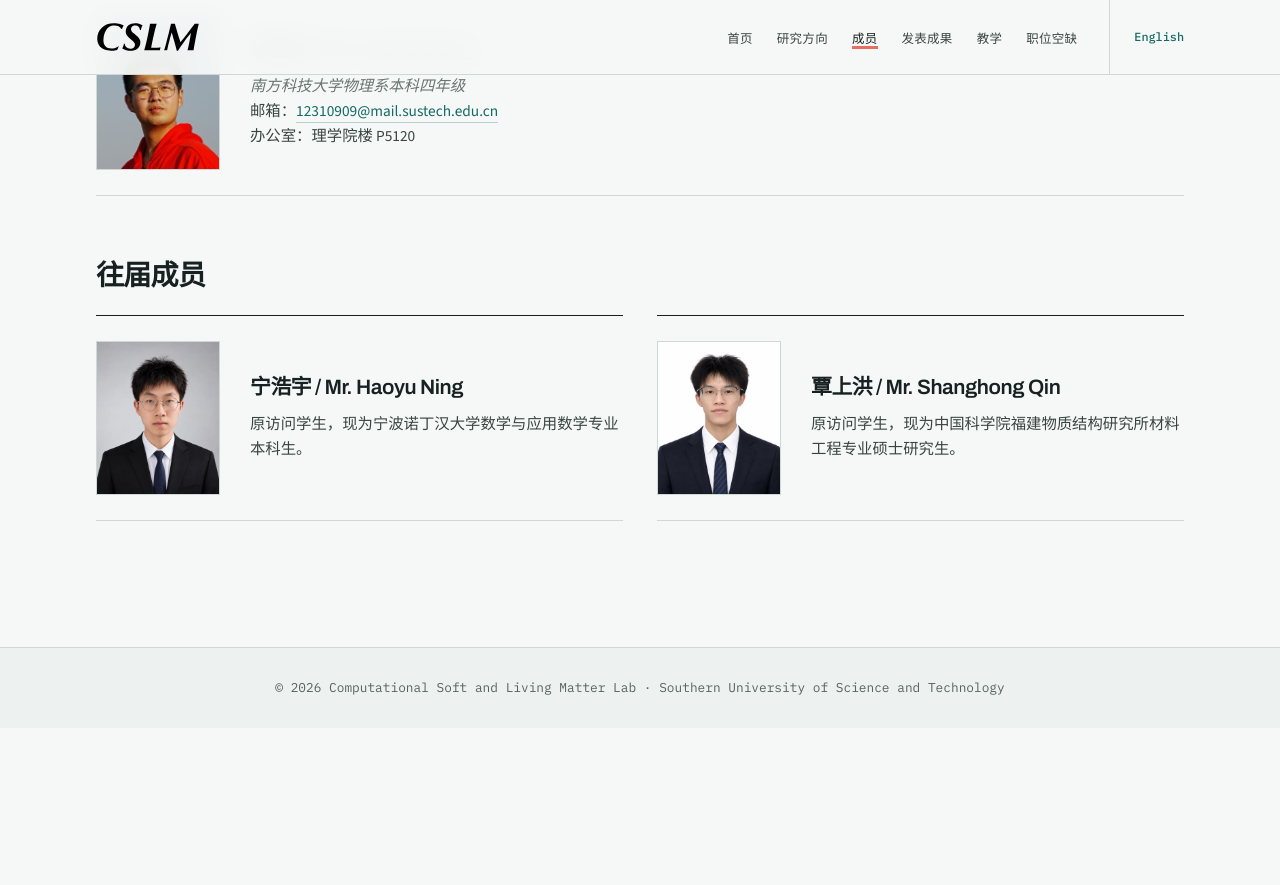
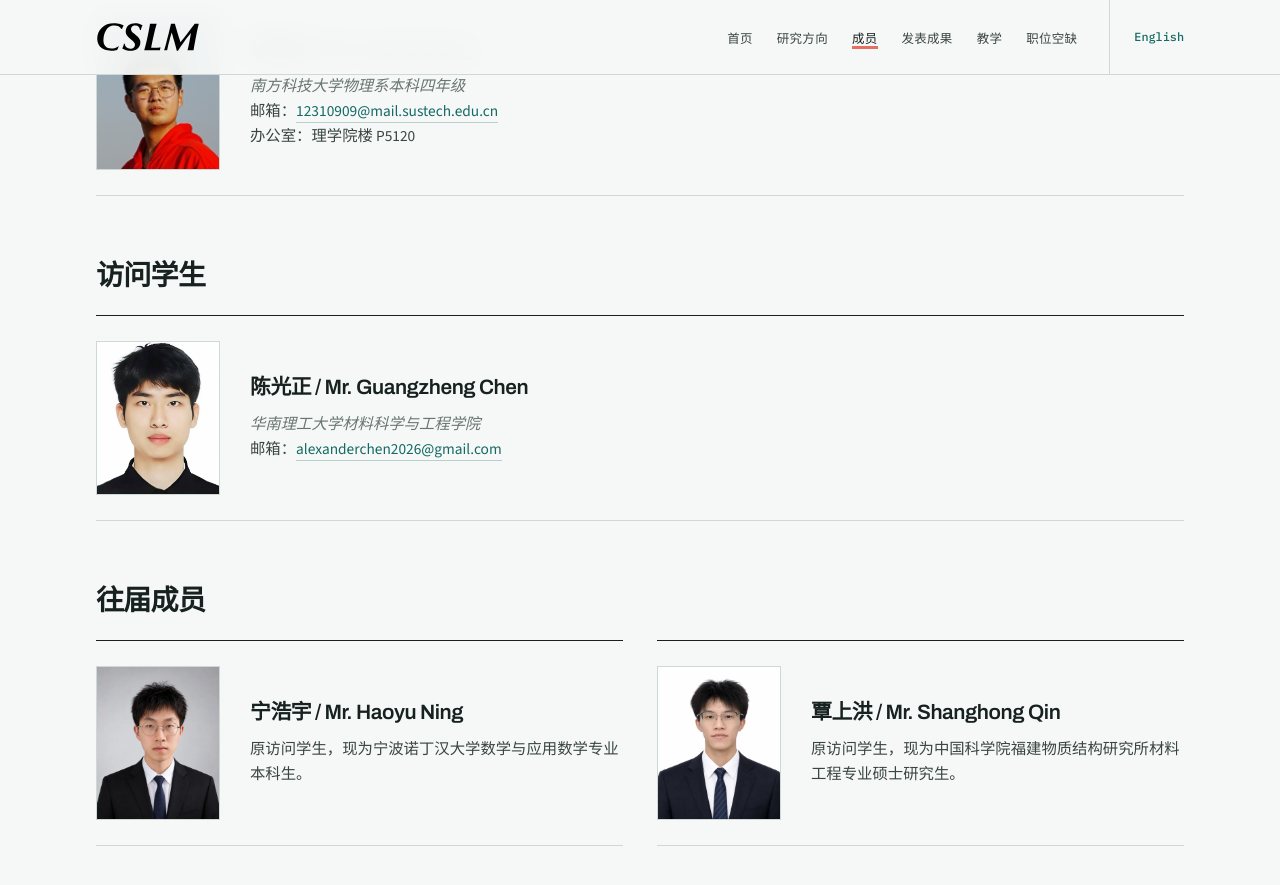
Before and after one commit to xxialab/xxialab.github.io, a Jekyll site: the page built from zh/people.html, in a window 1280 px wide and 900 px high, scrolled down 1651 px. Shown: the top 885 px of the window. Built offline with Jekyll 4.4.1, drawn with Linux system fonts in a browser that asks for light colours; before the commit the page ends 2379 px from its top, so only the background shows below that.

Commit message:
Add visiting student Guangzheng Chen

```diff
--- a/zh/people.html
+++ b/zh/people.html
@@ -119,6 +119,23 @@ permalink: /zh/people.html
       </div>
     </section>
 
+    <!-- 访问学生 -->
+    <section>
+      <h2>访问学生</h2>
+      <div class="member-list">
+        <div class="card peo-card">
+          <img src="/images/chenguangzheng.jpg" alt="陈光正" class="peo-photo peo-photo-headroom" width="1872" height="2239" loading="lazy" decoding="async">
+          <div>
+            <h3>陈光正 / Mr. Guangzheng Chen</h3>
+            <p>
+              <em>华南理工大学材料科学与工程学院</em><br>
+              邮箱：<a href="mailto:alexanderchen2026@gmail.com">alexanderchen2026@gmail.com</a>
+            </p>
+          </div>
+        </div>
+      </div>
+    </section>
+
     <!-- 往届成员 -->
     <section>
       <h2>往届成员</h2>
```
Also changed, not shown: people.html (+17 -0 lines), images/chenguangzheng.jpg (added).
